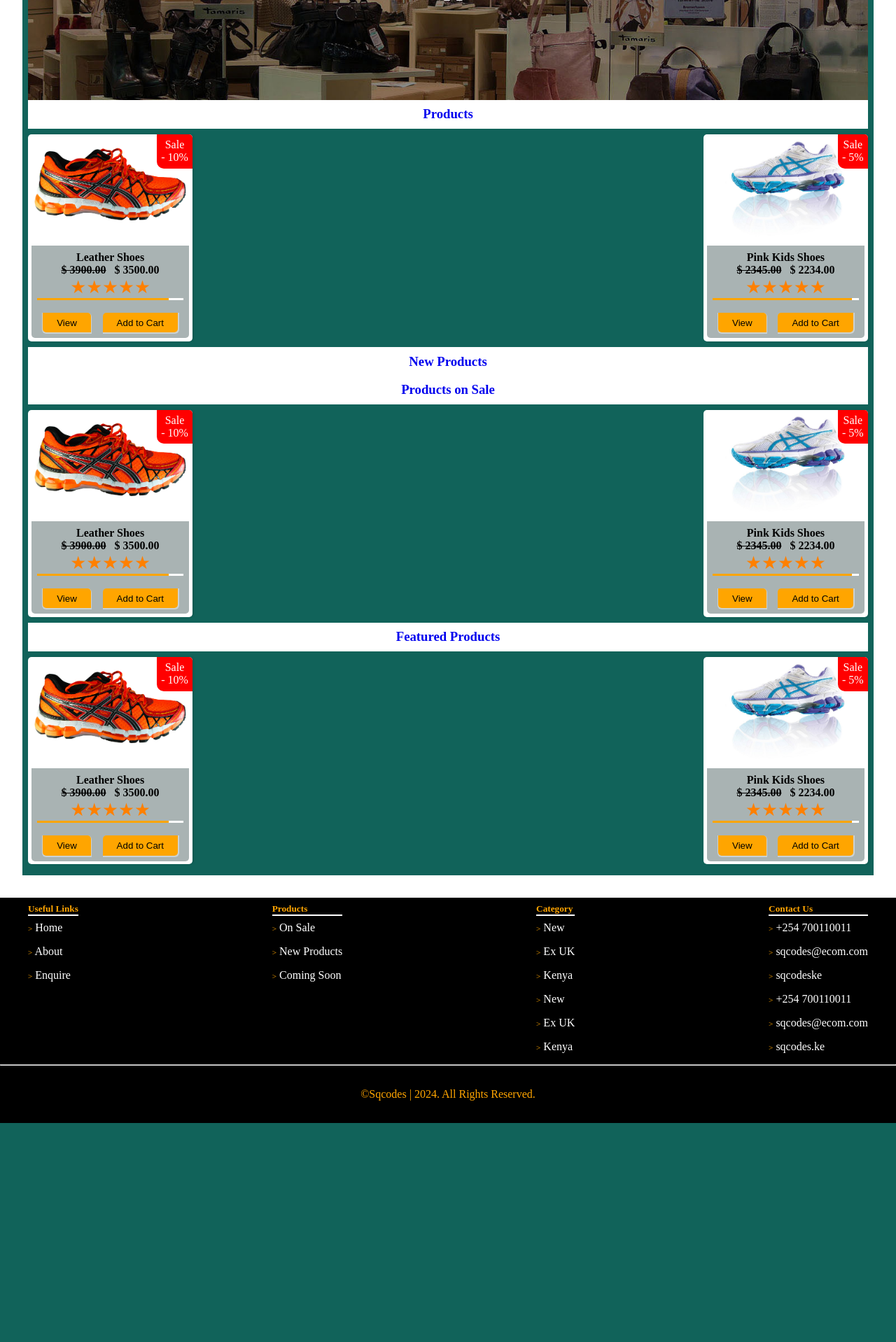
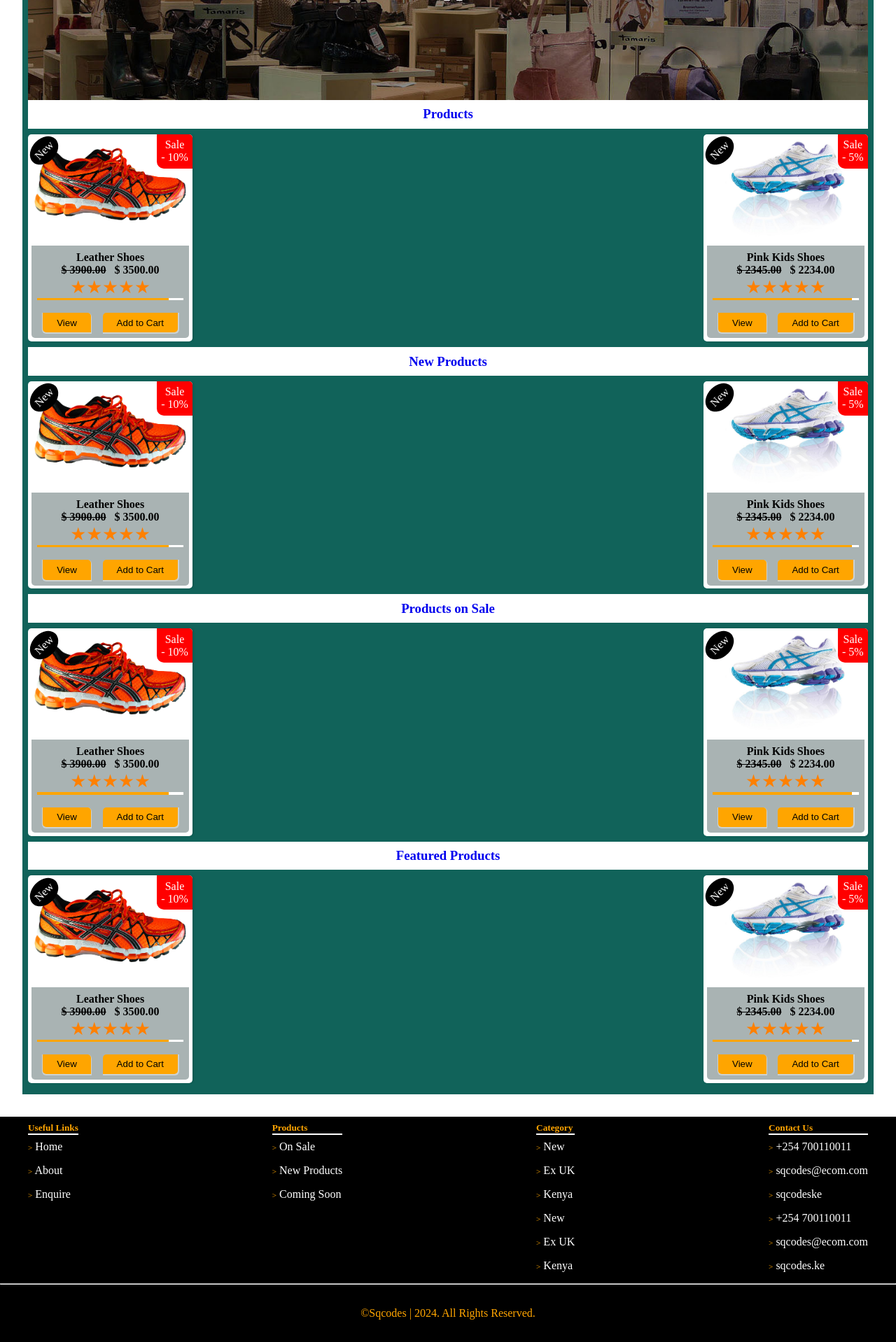
Before and after one commit to paulmagadi/Ecommerce_Fullstack_Django_Flutter, a Django app: page / in a window 1280 px wide. Shown: the part 233-2151 px from the top of the page at 70% size. Before the commit the page ends 1838 px from the top, so only its background shows below. Run offline with Django 5.2, Linux system fonts and the light colour scheme; data comes from the database, SQL or seed files in the repository; both versions use the stored data as it was after the commit.

Commit message:
new file:   Backend/ecommerce/cart/__pycache__/context_processors.cpython-311.pyc 	modified:   Backend/ecommerce/db.sqlite3 	modified:   Backend/ecommerce/ecommerce/__pycache__/settings.cpython-311.pyc 	modified:   Backend/ecommerce/ecommerce/settings.py 	modified:   Backend/ecommerce/main/__pycache__/views.cpython-311.pyc 	modified:   Backend/ecommerce/main/templates/main/index.html 	modified:   Backend/ecommerce/main/views.py 	new file:   Backend/ecommerce/media/uploads/products/feet-1840619_1280.jpg 	new file:   Backend/ecommerce/media/uploads/products/running-shoe-321199_1280_CrU4Sqd.jpg 	new file:   Backend/ecommerce/media/uploads/products/running-shoe-371624_1280.jpg 	modified:   Backend/ecommerce/store/__pycache__/views.cpython-311.pyc 	modified:   Backend/ecommerce/store/templates/store/category.html 	modified:   Backend/ecommerce/store/templates/store/featured.html 	modified:   Backend/ecommerce/store/templates/store/include/product_card.html 	modified:   Backend/ecommerce/store/templates/store/new.html 	modified:   Backend/ecommerce/store/templates/store/sale.html 	modified:   Backend/ecommerce/store/templates/store/search.html 	modified:   Backend/ecommerce/store/views.py

```diff
--- a/Backend/ecommerce/ecommerce/settings.py
+++ b/Backend/ecommerce/ecommerce/settings.py
@@ -71,6 +71,7 @@ TEMPLATES = [
                 'django.template.context_processors.request',
                 'django.contrib.auth.context_processors.auth',
                 'django.contrib.messages.context_processors.messages',
+                'cart.context_processors.cart',
             ],
         },
     },
--- a/Backend/ecommerce/main/templates/main/index.html
+++ b/Backend/ecommerce/main/templates/main/index.html
@@ -5,40 +5,42 @@
     Ecom
 {% endblock title %}
 
-
 {% block content %}
     {% include 'main/include/hero.html' %}
     <section>
-        <h3 class="section-title"><a href="{% url 'home' %}">Products</h3></a>
-        <div class= "product-container">
-
+        <h3 class="section-title"><a href="{% url 'home' %}">Products</a></h3>
+        <div class="product-container">
             {% for product in products %}
-            {% include 'store/include/product_card.html' %}
+                {% include 'store/include/product_card.html' %}
             {% endfor %}
         </div>
     </section>
 
     <section>
-        <h3 class="section-title"><a href="{% url 'new' %}">New Products</h3></a>
-        <div class= "product-container">
-            {% for product in new_products %}
-            {% include 'store/include/product_card.html' %}
+        <h3 class="section-title"><a href="{% url 'new' %}">New Products</a></h3>
+        <div class="product-container">
+            {% for product in products %}
+                {% if product.id in new_products %}
+                    {% include 'store/include/product_card.html' %}
+                {% endif %}
             {% endfor %}
         </div>
     </section>
+
     <section>
-        <h3 class="section-title"><a href="{% url 'sale' %}">Products on Sale</h3></a>
-        <div class= "product-container">
+        <h3 class="section-title"><a href="{% url 'sale' %}">Products on Sale</a></h3>
+        <div class="product-container">
             {% for product in sale_products %}
-            {% include 'store/include/product_card.html' %}
+                {% include 'store/include/product_card.html' %}
             {% endfor %}
         </div>
     </section>
+
     <section>
-        <h3 class="section-title"><a href="{% url 'featured' %}">Featured Products</h3></a>
-        <div class= "product-container">
+        <h3 class="section-title"><a href="{% url 'featured' %}">Featured Products</a></h3>
+        <div class="product-container">
             {% for product in featured_products %}
-            {% include 'store/include/product_card.html' %}
+                {% include 'store/include/product_card.html' %}
             {% endfor %}
         </div>
     </section>
--- a/Backend/ecommerce/main/views.py
+++ b/Backend/ecommerce/main/views.py
@@ -1,20 +1,22 @@
-from django.shortcuts import render, redirect, get_object_or_404
+from django.shortcuts import render, get_object_or_404
 from store.models import Product, Category, WebBanner
-from django.contrib import messages
+from django.utils import timezone
+from django.db.models import Q
 import datetime
-from django.db.models import Q
 
 def home(request):
     all_products = Product.objects.all()
     products = all_products.filter(is_listed=True)
     banners = WebBanner.objects.filter(in_use=True)
     sale_products = products.filter(is_sale=True)
-    # new_products = products.filter(is_new=True)
+    now = timezone.now()
+    new_product_ids = all_products.filter(created_at__gte=now - datetime.timedelta(days=30)).values_list('id', flat=True)
     featured_products = products.filter(is_featured=True)
+
     context = {
         'products': products,
         'sale_products': sale_products,
-        # 'new_products': new_products,
+        'new_products': new_product_ids,
         'featured_products': featured_products,
         'banners': banners,
     }
--- a/Backend/ecommerce/store/templates/store/category.html
+++ b/Backend/ecommerce/store/templates/store/category.html
@@ -13,7 +13,9 @@
     <div class= "product-container">
 
         {% for product in products %}
-        {% include 'store/include/product_card.html' %}
+            {% if product.id in new_products %}
+                {% include 'store/include/product_card.html' %}
+            {% endif %}
         {% endfor %}
     </div>
 </section>
--- a/Backend/ecommerce/store/templates/store/featured.html
+++ b/Backend/ecommerce/store/templates/store/featured.html
@@ -12,7 +12,9 @@
     <h3 class="section-title">Featured Products</h3>
     <div class= "product-container">
         {% for product in products %}
-        {% include 'store/include/product_card.html' %}
+            {% if product.id in new_products %}
+                {% include 'store/include/product_card.html' %}
+            {% endif %}
         {% endfor %}
     </div>
 </section>
--- a/Backend/ecommerce/store/templates/store/include/product_card.html
+++ b/Backend/ecommerce/store/templates/store/include/product_card.html
@@ -1,4 +1,3 @@
-
 <div class="product-card">
     <div class="product-image">
         <a href="{% url 'product' product.id %}"><img src="{{ product.imageURL }}" alt="product" width="100%"></a>
@@ -9,7 +8,7 @@
         <p>
             <strong>
                 <span id="price"><del>$ {{ product.price }}</del></span> &nbsp;
-                <span id="sale-price">$ {{product.sale_price }}</span>
+                <span id="sale-price">$ {{ product.sale_price }}</span>
             </strong>
         </p>
         <p class="star">&#9733;&#9733;&#9733;&#9733;&#9733;</p>
@@ -17,7 +16,6 @@
             <div class="discount-section" style="width: {{ product.percentage_discount }}%;"></div>
         </div>
         <br>
-
         {% else %}
         <p>
             <strong>
@@ -45,12 +43,8 @@
         <p>Sale</p>
         <p id="percentage-discount">- {{ product.percentage_discount }}%</p>
     </div>
-    {% else %}
     {% endif %}
-
-    {% if product.new_products %}
+    {% if product.id in new_products %}
     <div class="new-product">New</div>
-    {% else %}
     {% endif %}
-
 </div>
--- a/Backend/ecommerce/store/templates/store/new.html
+++ b/Backend/ecommerce/store/templates/store/new.html
@@ -12,7 +12,9 @@
     <h3 class="section-title">New Products</h3>
     <div class= "product-container">
         {% for product in products %}
-        {% include 'store/include/product_card.html' %}
+            {% if product.id in new_products %}
+                {% include 'store/include/product_card.html' %}
+            {% endif %}
         {% endfor %}
     </div>
 </section>
--- a/Backend/ecommerce/store/templates/store/sale.html
+++ b/Backend/ecommerce/store/templates/store/sale.html
@@ -12,7 +12,9 @@
         <h3 class="section-title">Products on Sale</h3>
         <div class= "product-container">
             {% for product in products %}
-            {% include 'store/include/product_card.html' %}
+                {% if product.id in new_products %}
+                    {% include 'store/include/product_card.html' %}
+                {% endif %}
             {% endfor %}
         </div>
     </section>
--- a/Backend/ecommerce/store/templates/store/search.html
+++ b/Backend/ecommerce/store/templates/store/search.html
@@ -16,7 +16,9 @@
     <div class= "product-container">
 
         {% for product in products %}
-        {% include 'store/include/product_card.html' %}
+            {% if product.id in new_products %}
+                {% include 'store/include/product_card.html' %}
+            {% endif %}
         {% endfor %}
     </div>
     {% else %}
```
Also changed, not shown: Backend/ecommerce/store/views.py (+27 -21 lines), Backend/ecommerce/db.sqlite3, Backend/ecommerce/media/uploads/products/feet-1840619_1280.jpg (added), Backend/ecommerce/media/uploads/products/running-shoe-321199_1280_CrU4Sqd.jpg (added), Backend/ecommerce/media/uploads/products/running-shoe-371624_1280.jpg (added).
